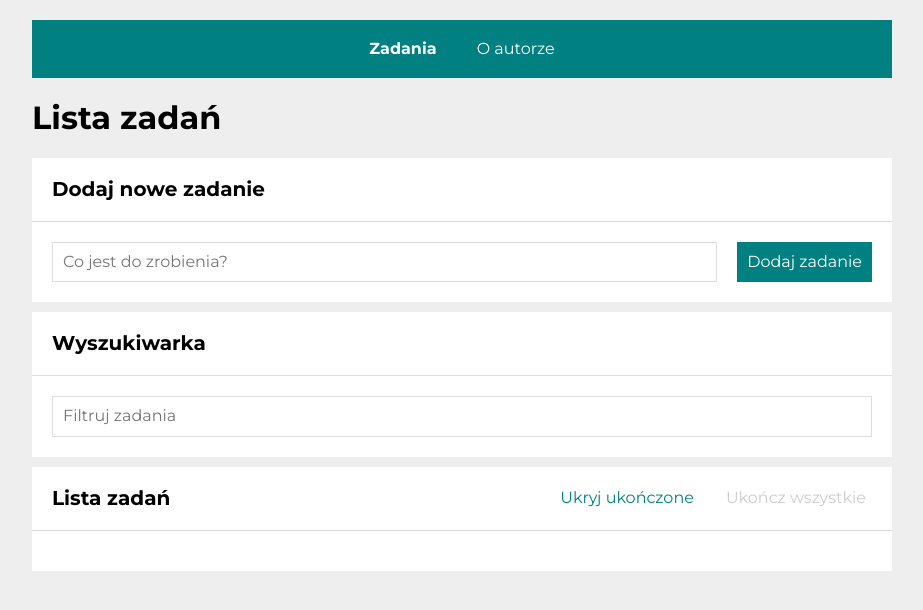
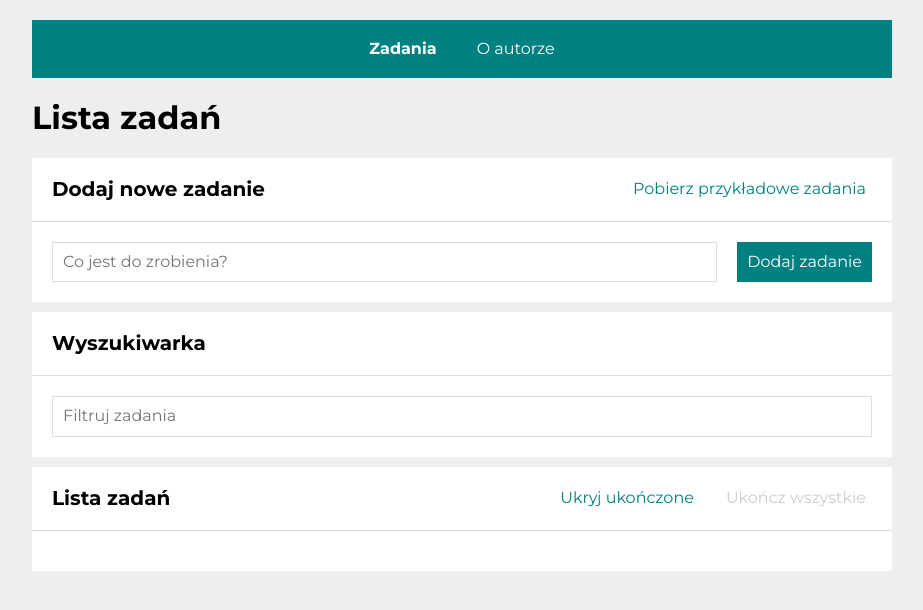
Before and after one commit to GracjanaKromska/todos-list-react, a React (Create React App) app: page /zadania#/zadania in a window 1280 px wide. Shown: the top 610 px of the page, without its empty margins (178-1101 px from the left). Built offline with nearby package versions, Linux system fonts and the light colour scheme.

Commit message:
fetch example tasks button added

```diff
--- a/src/features/tasks/TasksPage/index.js
+++ b/src/features/tasks/TasksPage/index.js
@@ -4,7 +4,7 @@ import Buttons from "./Buttons";
 import Section from "../../../common/Section";
 import Header from "../../../common/Header";
 import Search from "./Search";
-import ExampleButton from "./ExampleButton";
+import FetchExampleTasksButton from "./FetchExampleTasksButton";
 
 function TasksPage() {
   return (
@@ -12,7 +12,7 @@ function TasksPage() {
       <Header title="Lista zadań" />
       <Section
         title="Dodaj nowe zadanie"
-        extraHeaderContent={<ExampleButton />}
+        extraHeaderContent={<FetchExampleTasksButton />}
         body={<Form />}
       />
 
```
